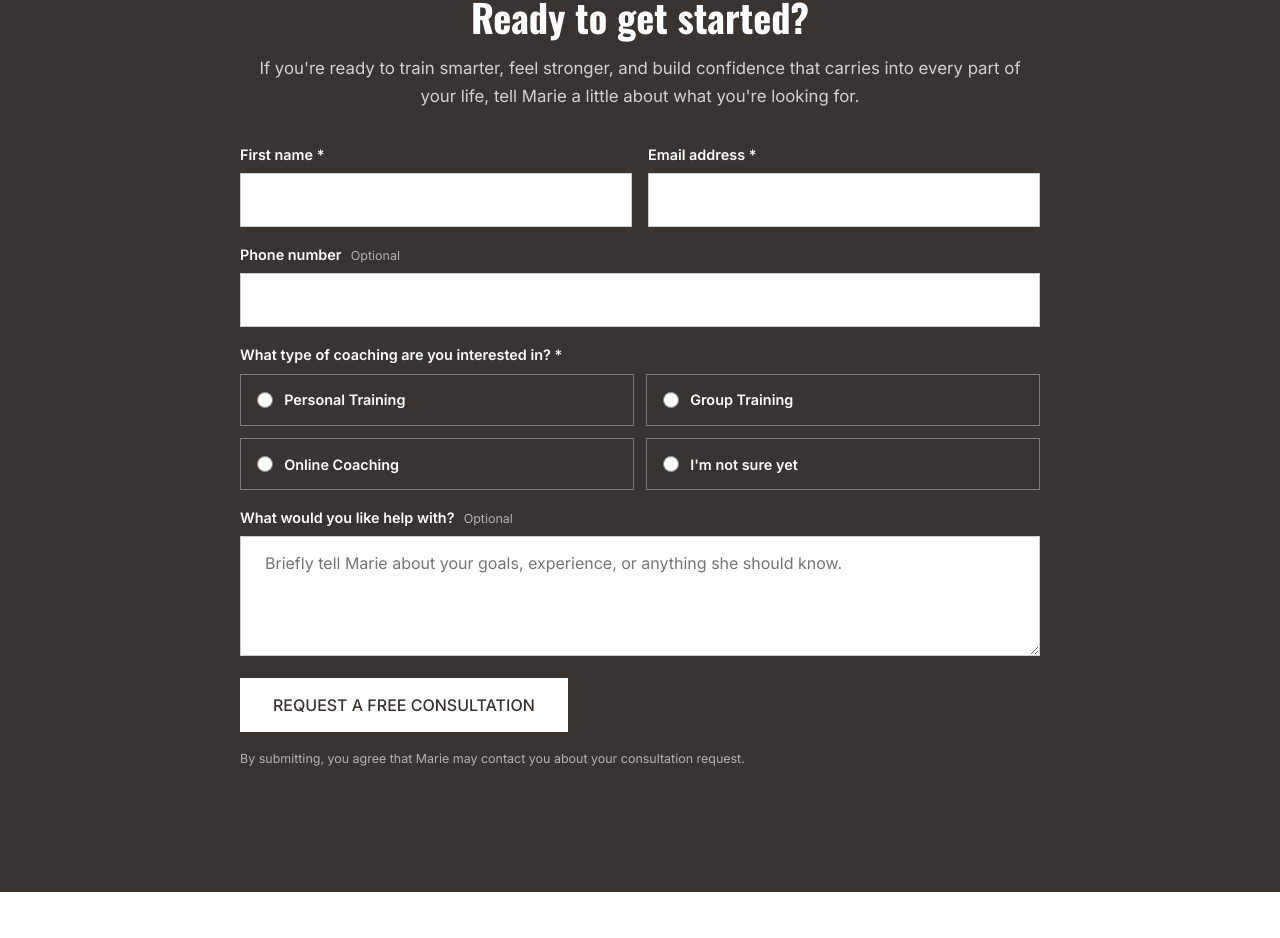
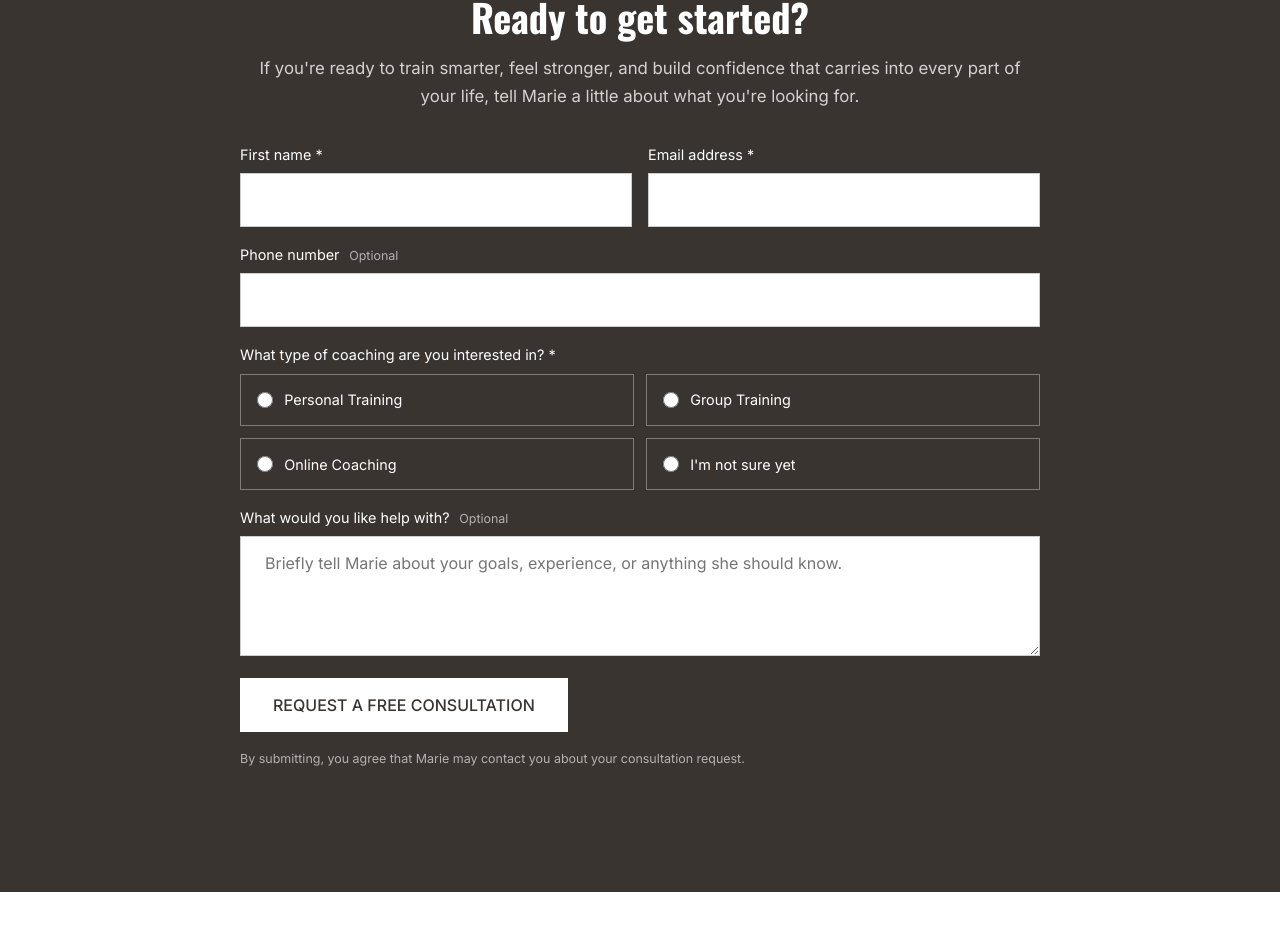
Before and after one commit to mayakmitchell/buildtoburn, a React (Vite) app: page / in a window 1280 px wide. Shown: the part 4913-5851 px from the top of the page. Built offline with nearby package versions, Linux system fonts and the light colour scheme.

Commit message:
Refine consultation form focus styles

```diff
--- a/src/index.css
+++ b/src/index.css
@@ -879,7 +879,7 @@ nav {
 .form-field legend {
   color: #fff;
   font-size: 0.9rem;
-  font-weight: 600;
+  font-weight: 400;
 }
 
 .field-optional {
@@ -907,11 +907,16 @@ nav {
   min-height: 120px;
 }
 
-.form-group input:focus,
+.form-group input:not([type='radio']):focus,
 .form-group textarea:focus {
   outline: none;
   border-color: var(--color-accent);
   box-shadow: 0 0 0 3px rgba(232, 93, 31, 0.28);
+}
+
+.coaching-option input:focus {
+  outline: none;
+  box-shadow: none;
 }
 
 .coaching-options {
```
